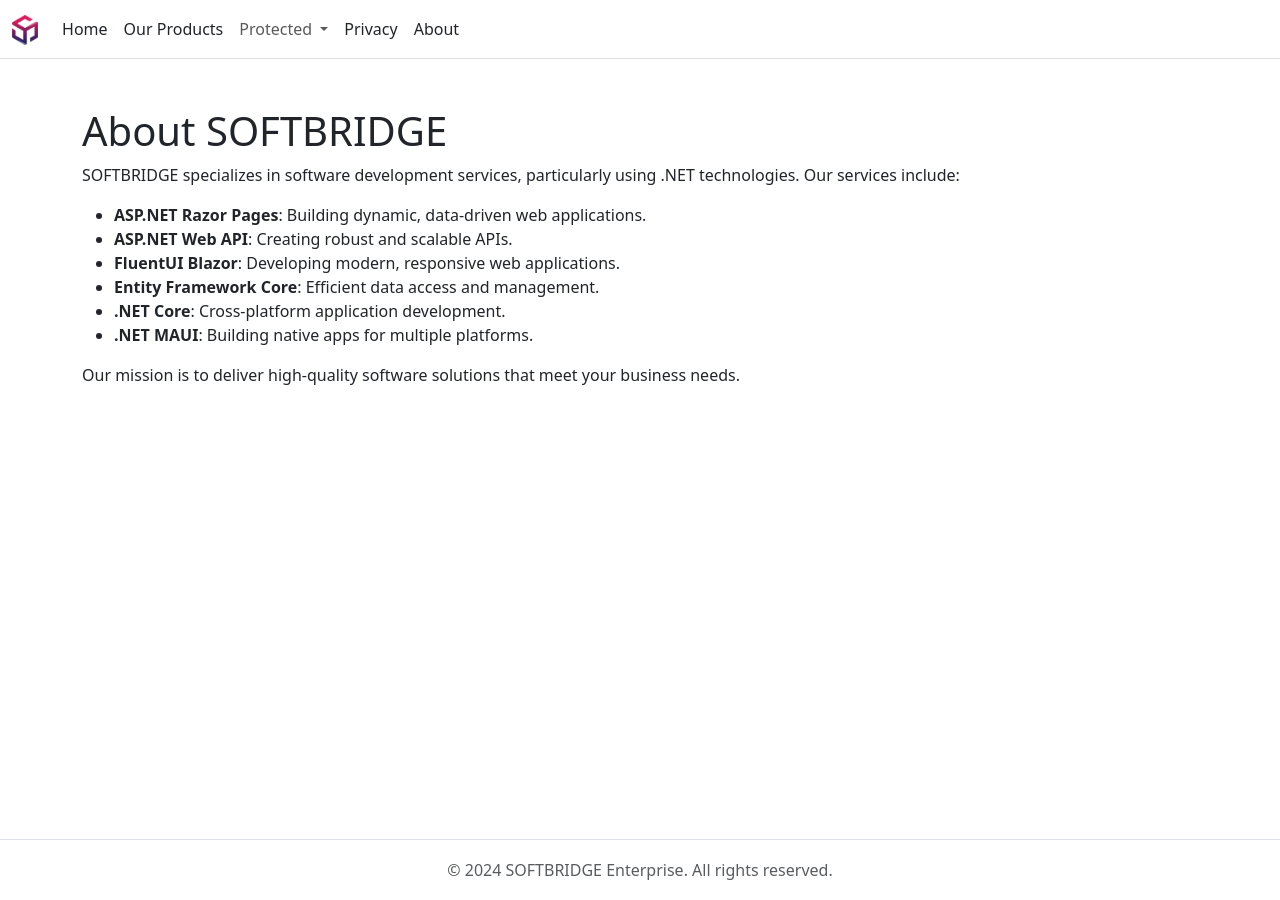
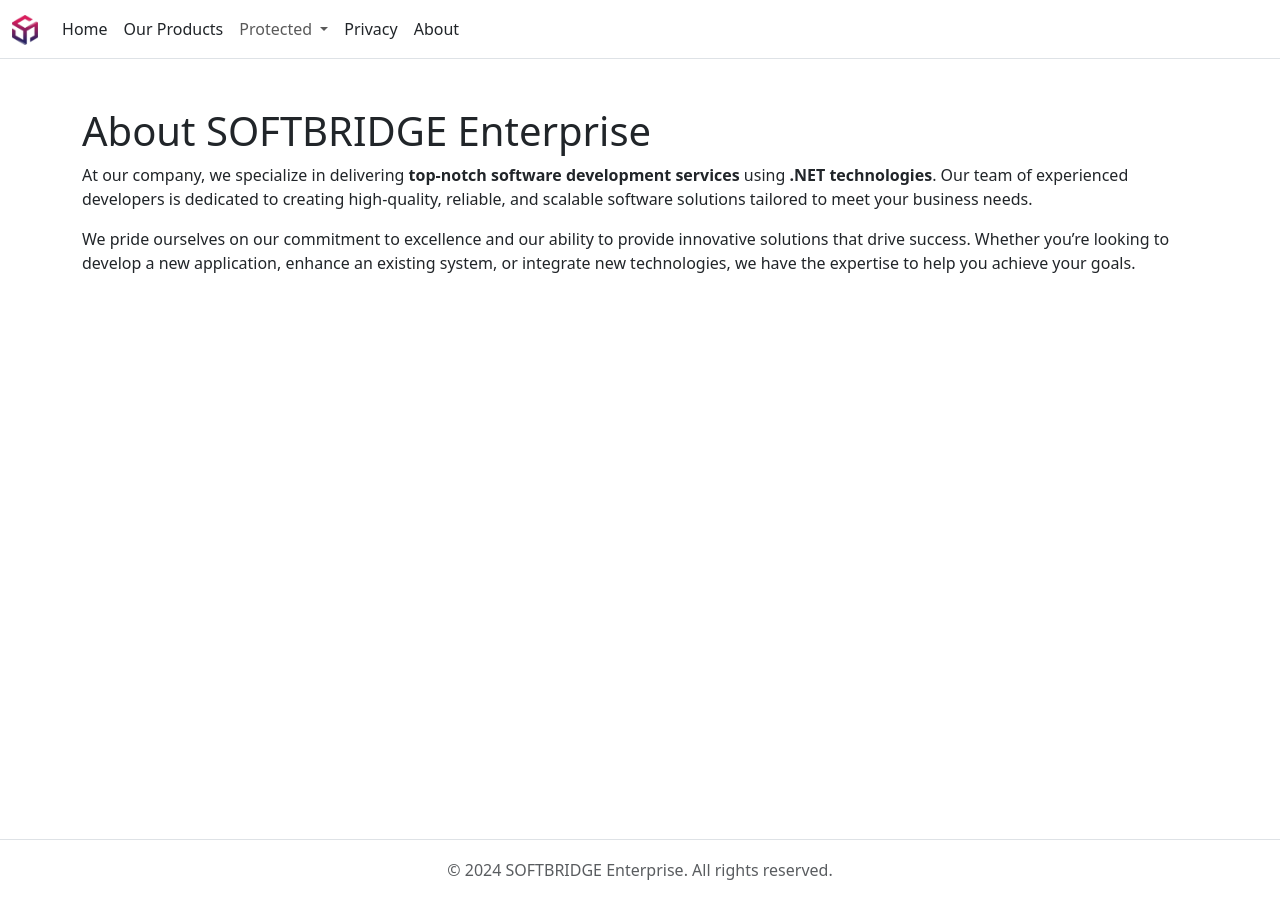
Before and after one commit to mfauziii/softbridge.github.io, a Jekyll site: the page built from about.md, in a window 1280 px wide. Built offline with Jekyll 4.4.1, drawn with Linux system fonts in a browser that asks for light colours; nearby versions of some CDN libraries.

Commit message:
Update about.md

```diff
--- a/about.md
+++ b/about.md
@@ -3,15 +3,8 @@
 title: "About"
 permalink: /about/
 ---
-# About SOFTBRIDGE
+# About SOFTBRIDGE Enterprise
 
-SOFTBRIDGE specializes in software development services, particularly using .NET technologies. Our services include:
+At our company, we specialize in delivering **top-notch software development services** using **.NET technologies**. Our team of experienced developers is dedicated to creating high-quality, reliable, and scalable software solutions tailored to meet your business needs.
 
-- **ASP.NET Razor Pages**: Building dynamic, data-driven web applications.
-- **ASP.NET Web API**: Creating robust and scalable APIs.
-- **FluentUI Blazor**: Developing modern, responsive web applications.
-- **Entity Framework Core**: Efficient data access and management.
-- **.NET Core**: Cross-platform application development.
-- **.NET MAUI**: Building native apps for multiple platforms.
-
-Our mission is to deliver high-quality software solutions that meet your business needs.
+We pride ourselves on our commitment to excellence and our ability to provide innovative solutions that drive success. Whether you’re looking to develop a new application, enhance an existing system, or integrate new technologies, we have the expertise to help you achieve your goals.
```
